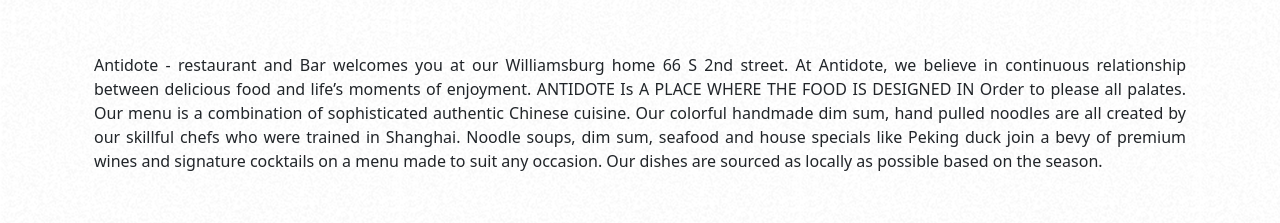
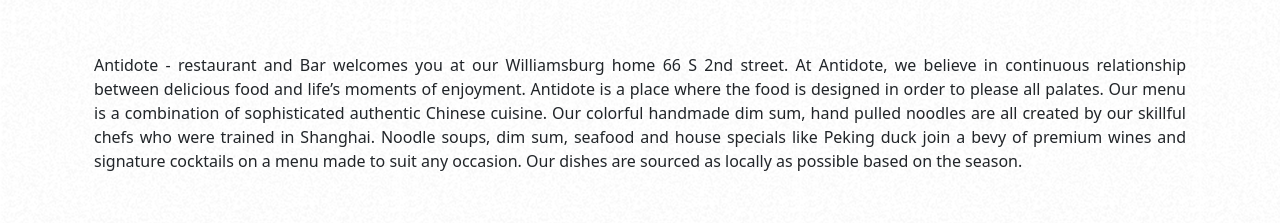
Before and after one commit to HectorAgudelo/AntidoteRestaurant, a Next.js app: page / in a window 1280 px wide. Shown: the part 367-590 px from the top of the page. Built offline with nearby package versions, Linux system fonts and the light colour scheme.

Commit message:
spelling to the about content

```diff
--- a/pages/index.js
+++ b/pages/index.js
@@ -75,8 +75,8 @@
           <p className='text-break' id={styles.text}>
             Antidote - restaurant and Bar welcomes you at our Williamsburg home
             66 S 2nd street. At Antidote, we believe in continuous relationship
-            between delicious food and life’s moments of enjoyment. ANTIDOTE Is
-            A PLACE WHERE THE FOOD IS DESIGNED IN Order to please all palates.
+            between delicious food and life’s moments of enjoyment. Antidote is
+            a place where the food is designed in order to please all palates.
             Our menu is a combination of sophisticated authentic Chinese
             cuisine. Our colorful handmade dim sum, hand pulled noodles are all
             created by our skillful chefs who were trained in Shanghai. Noodle
```
